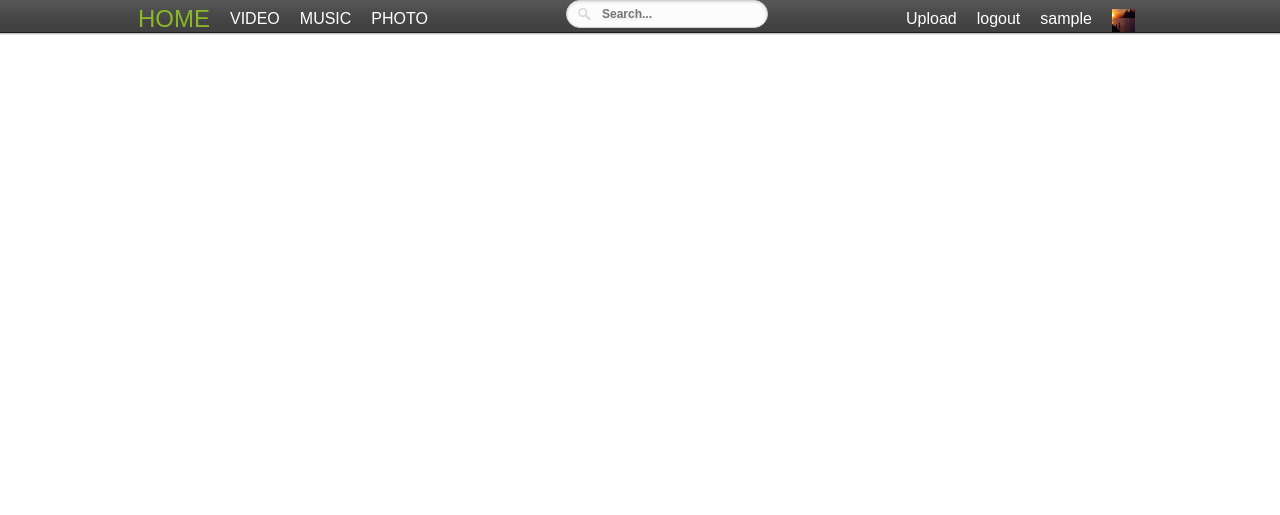
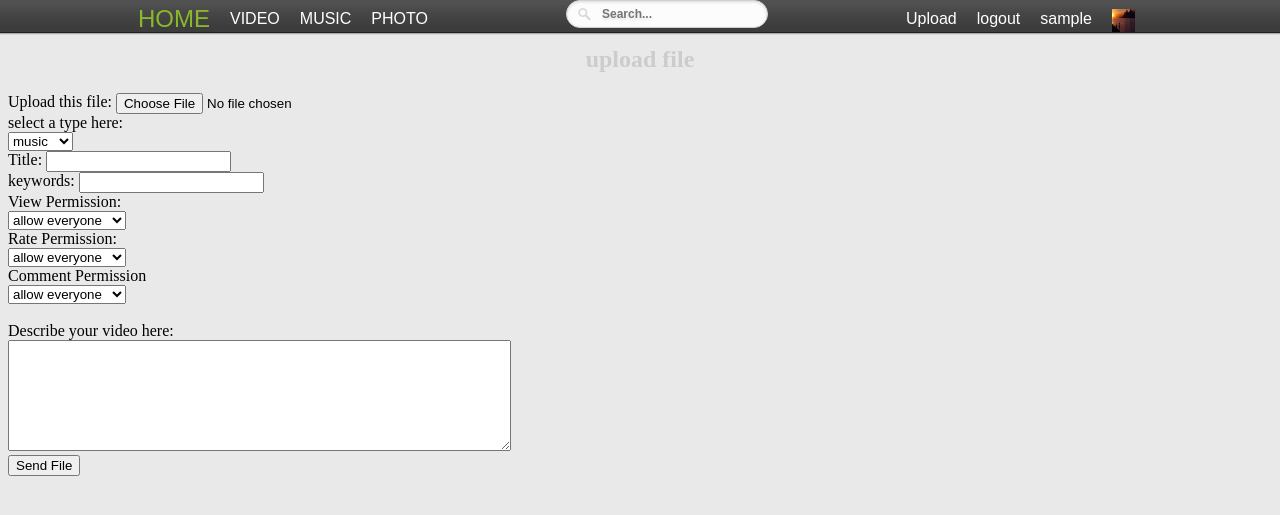
Before and after one commit to dreamgo/metube, a PHP site: page /upload.php in a window 1280 px wide. Shown: the top 515 px of the page. Run offline with PHP 8.4, Linux system fonts and the light colour scheme; the visitor is signed in with stand-in values (Sample User, id 1).

Commit message:
deny guest visit upload.

```diff
--- /dev/null
+++ b/home/css/upload.css
@@ -0,0 +1,25 @@
+body {
+	background: #E9E9E9;
+}
+
+h2 {
+	text-align: center; color: #CCC;
+}
+
+.login_label{
+  display:inline-block;
+  width:70px;
+  padding-right:10px;
+  text-align:right;
+ }
+
+ .input_text{
+  width:120px;
+  height:16px;
+  padding:3px;
+  border:1px solid #000;
+ }
+
+ input{
+  vertical-align:middle;
+ }
--- a/home/html_nav.php
+++ b/home/html_nav.php
@@ -10,6 +10,16 @@
 	}
 ?>
 
+<script>
+	function checkLogin(){
+		var status='<?php echo $user_name ?>';
+		if(status=="guest"){
+			self.location='login.php';
+		}
+		else
+			self.location='upload.php';
+	}
+</script>
 
 <head>
 
@@ -54,7 +64,7 @@
 
                 <ul>
 	                 <li>
-                        <a href="upload.php">Upload</a>
+                        <a   onclick="checkLogin()" style="color:#FFFFFF;">Upload</a>
                     </li>
                     <li>
                         <a href="login.php"><?php if($user_name=="guest") echo "login";else echo "logout";?></a>
--- a/home/login.php
+++ b/home/login.php
@@ -11,7 +11,7 @@
 ?>
 
     <head>
-        <meta charset="UTF-8" />
+        <meta charset="UTF-8" />c
         <!-- <meta http-equiv="X-UA-Compatible" content="IE=edge,chrome=1">  -->
         <title>Login - METUBE</title>
         <meta name="viewport" content="width=device-width, initial-scale=1.0">
--- a/home/upload.php
+++ b/home/upload.php
@@ -4,11 +4,69 @@
 	require('html_nav.php');
 ?>
 <head>
+<link rel="stylesheet" type="text/css" href="css/upload.css" />
+
 <style>
 .hl1{
 	color: #8bb82a;
 	font-size: x-large;
 }
+
 </style>
 </head>
+<br>
+<h2>upload file</h2>
+
+<form enctype="multipart/form-data" action="upload_action.php" method=post>
+<input type="hidden" name="MAX_FILE_SIZE" value="102400000">
+Upload this file: <input name="uploadfile" type="file">
+<br>
+select a type here:
+<br>
+<select name="type">
+  <option value="music">music</option>
+  <option value="sports">sports</option>
+  <option value="games">games</option>
+  <option value="news">news</option>
+  <option value="movies">movies</option>
+</select>
+<br>
+<label>Title:</label>
+<input type="text" name="title" maxlength="50" />
+<br>
+<label>keywords:</label>
+<input type="text" name="keywords" maxlength="50" />
+<br>
+View Permission:
+<br>
+<select name="viewPermission">
+  <option value="0">allow everyone</option>
+  <option value="1">allow friend only</option>
+  <option value="2">allow nobody</option>
+</select>
+<br>
+Rate Permission:
+<br>
+<select name="ratePermission">
+  <option value="0">allow everyone</option>
+  <option value="1">allow friend only</option>
+  <option value="2">allow nobody</option>
+</select>
+<br>
+Comment Permission
+<br>
+<select name="commentPermission">
+  <option value="0">allow everyone</option>
+  <option value="1">allow friend only</option>
+  <option value="2">allow nobody</option>
+</select><br>
+<br>
+Describe your video here:
+<br>
+<textarea rows="7" cols="60" maxlength="50" name="description"></textarea>
+<br>
+<input type="submit" value="Send File">
+</form>
+
+
 </html>
```
